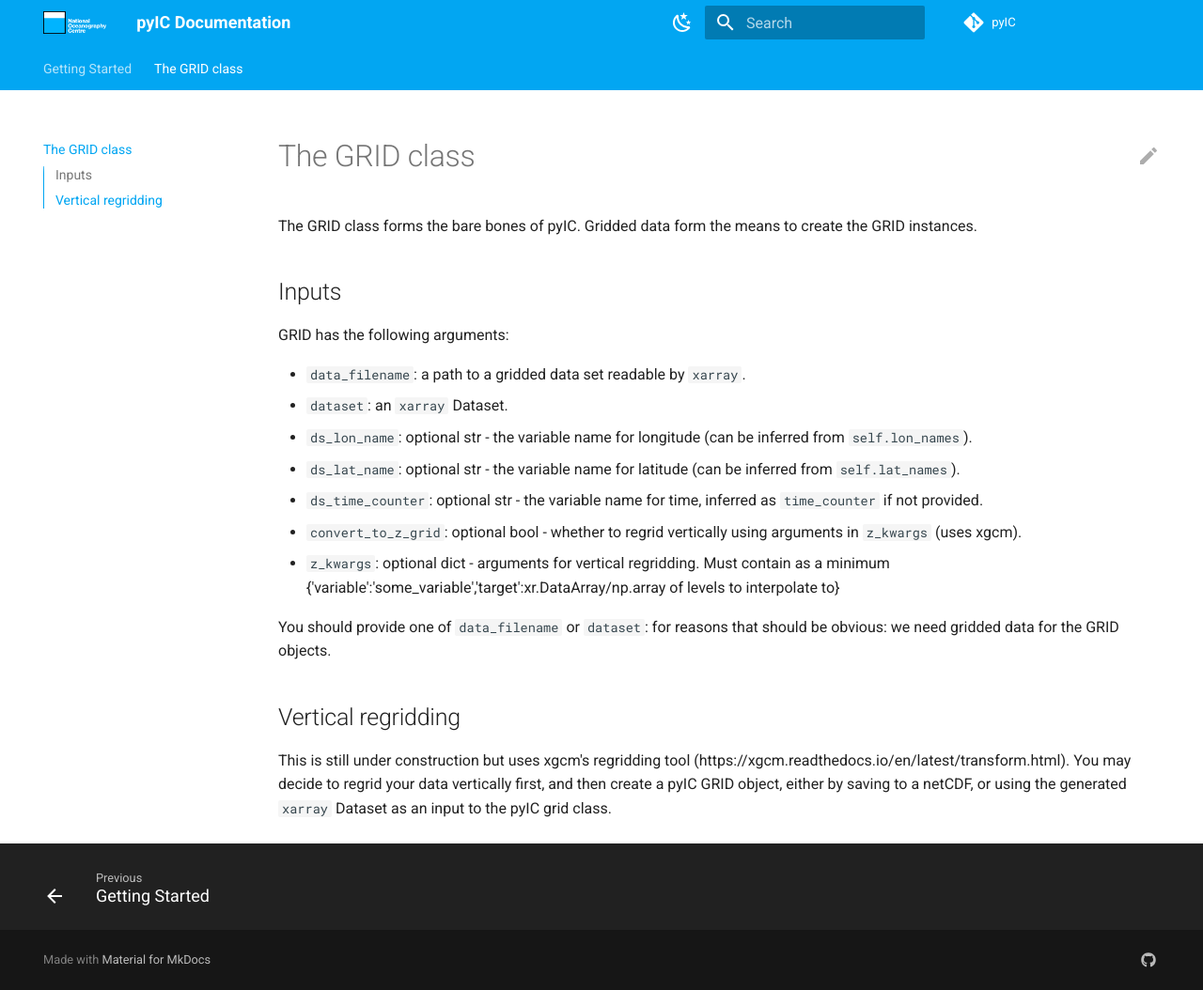
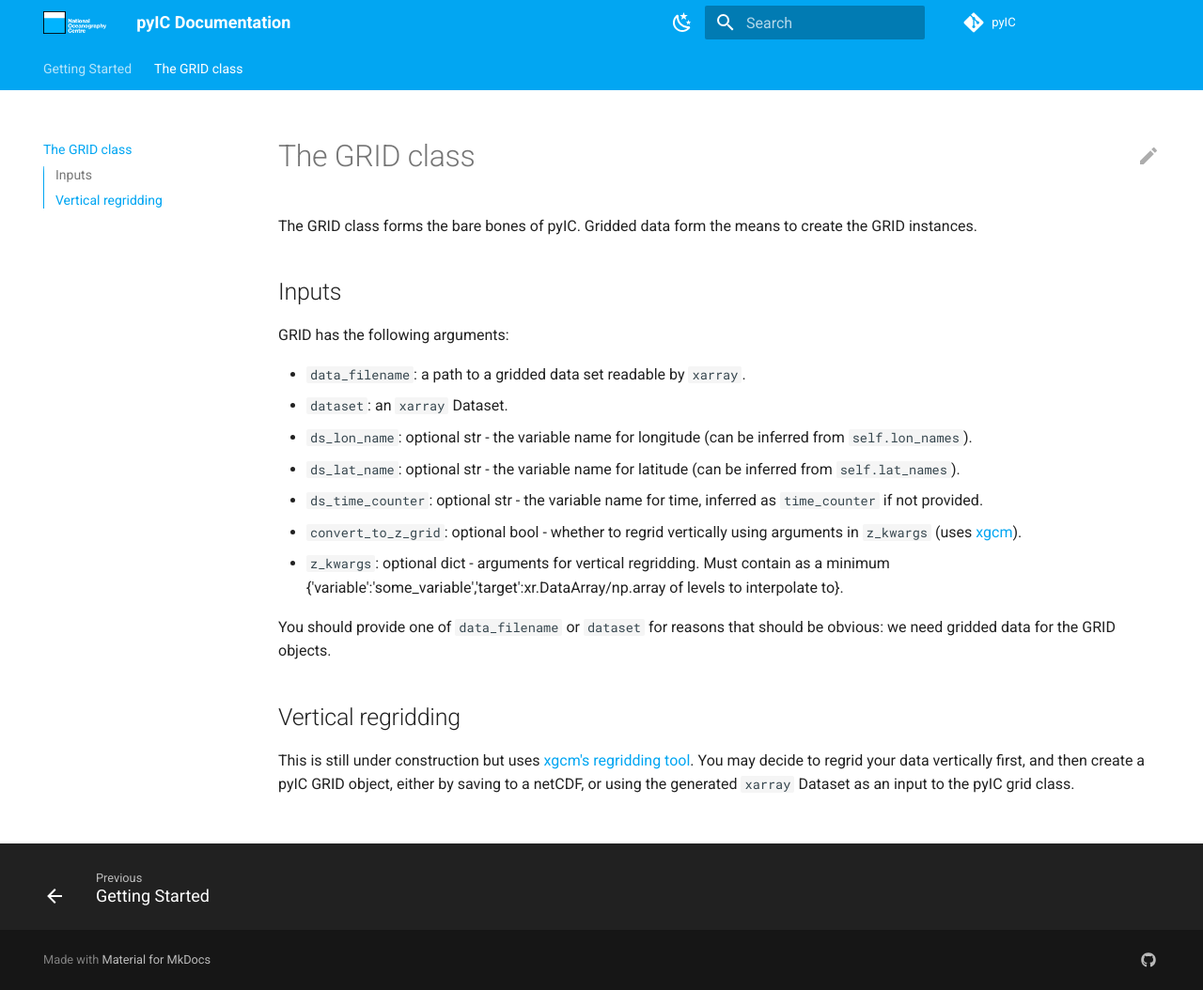
Before and after one commit to NOC-MSM/pyIC, an MkDocs documentation site: the page built from docs/GRID.md, in a window 1280 px wide and 1054 px high. Shown: the whole window at 94% size. Built offline with MkDocs 1.6.1 and Material for MkDocs 9.7.7, drawn with Linux system fonts in a browser that asks for light colours; comment, search, counter and statistics services are not loaded; some of the changed lines change nothing that is shown.

Commit message:
GRID.md formatting and hyperlinks

```diff
--- a/docs/GRID.md
+++ b/docs/GRID.md
@@ -11,11 +11,11 @@ GRID has the following arguments:
 - `ds_lon_name`: optional str - the variable name for longitude (can be inferred from `self.lon_names`).
 - `ds_lat_name`: optional str - the variable name for latitude (can be inferred from `self.lat_names`).
 - `ds_time_counter`: optional str - the variable name for time, inferred as `time_counter` if not provided.
-- `convert_to_z_grid`: optional bool - whether to regrid vertically using arguments in `z_kwargs` (uses xgcm).
-- `z_kwargs`: optional dict - arguments for vertical regridding. Must contain as a minimum {'variable':'some_variable','target':xr.DataArray/np.array of levels to interpolate to}
+- `convert_to_z_grid`: optional bool - whether to regrid vertically using arguments in `z_kwargs` (uses [xgcm](https://xgcm.readthedocs.io/en/latest/)).
+- `z_kwargs`: optional dict - arguments for vertical regridding. Must contain as a minimum {'variable':'some_variable','target':xr.DataArray/np.array of levels to interpolate to}.
 
-You should provide one of `data_filename` or `dataset`: for reasons that should be obvious: we need gridded data for the GRID objects.
+You should provide one of `data_filename` or `dataset` for reasons that should be obvious: we need gridded data for the GRID objects.
 
 ## Vertical regridding
 
-This is still under construction but uses xgcm's regridding tool (https://xgcm.readthedocs.io/en/latest/transform.html). You may decide to regrid your data vertically first, and then create a pyIC GRID object, either by saving to a netCDF, or using the generated `xarray` Dataset as an input to the pyIC grid class.
+This is still under construction but uses [xgcm's regridding tool](https://xgcm.readthedocs.io/en/latest/transform.html). You may decide to regrid your data vertically first, and then create a pyIC GRID object, either by saving to a netCDF, or using the generated `xarray` Dataset as an input to the pyIC grid class.
```
